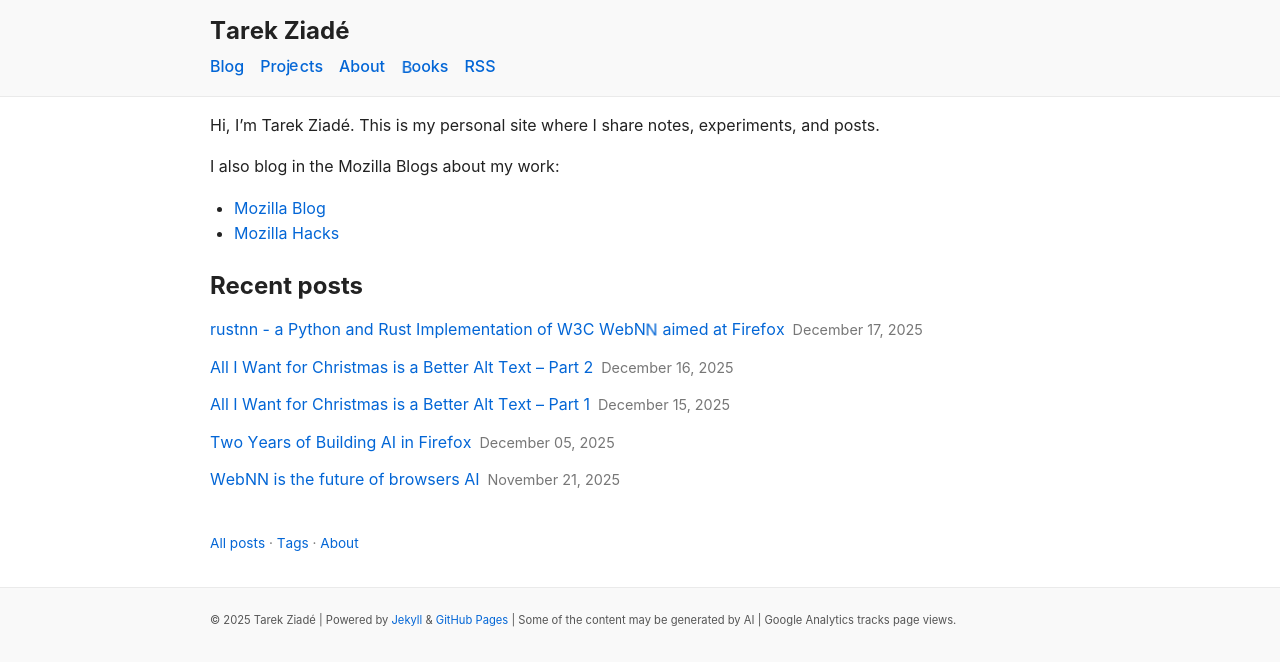
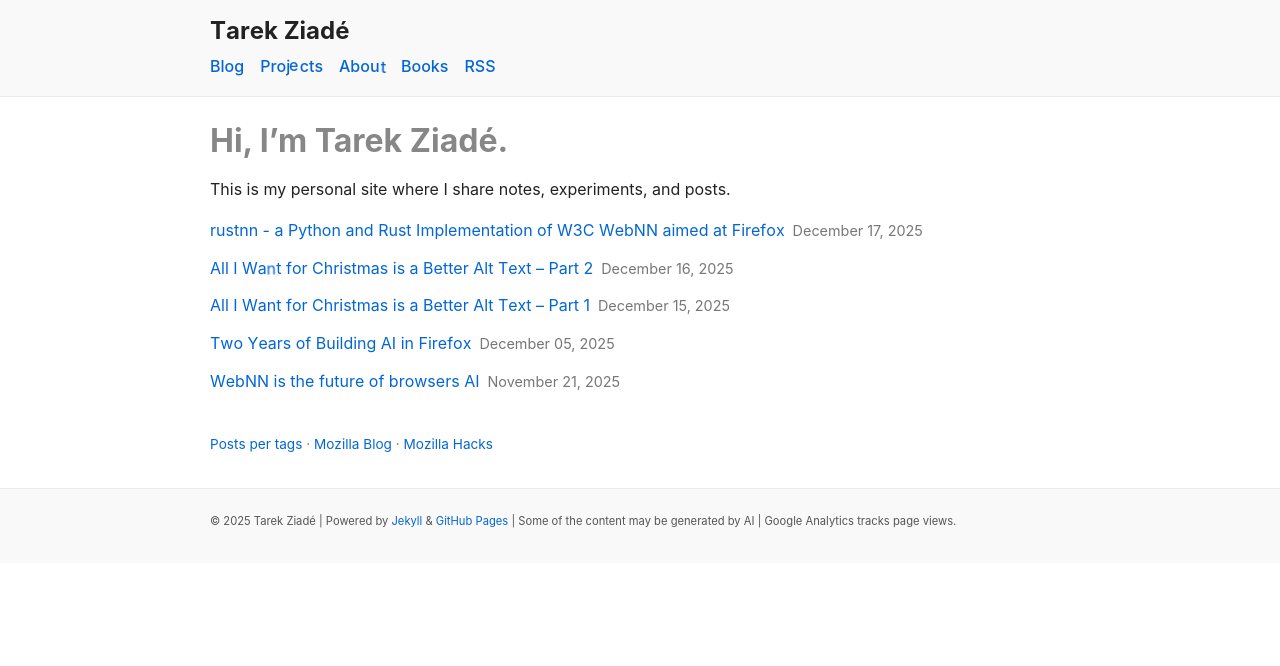
Before and after one commit to tarekziade/tarekziade.github.io, a Jekyll site: the page built from index.html, in a window 1280 px wide. Shown: the top 666 px of the page. Built offline with Jekyll 4.4.1, drawn with Linux system fonts in a browser that asks for light colours; the list of posts is cut into pages by our own code.

Commit message:
attempt to improve front page

```diff
--- a/_includes/header.html
+++ b/_includes/header.html
@@ -6,16 +6,9 @@
 
     <nav class="site-nav">
       <ul>
-        {% if site.data.navigation %}
-          {% for item in site.data.navigation %}
-            <li><a href="{{ item.url | relative_url }}">{{ item.title }}</a></li>
-          {% endfor %}
-        {% else %}
-          <li><a href="{{ '/' | relative_url }}">Home</a></li>
-          <li><a href="{{ '/about/' | relative_url }}">About</a></li>
-          <li><a href="{{ '/blog/' | relative_url }}">Blog</a></li>
-          <li><a href="{{ '/feed.xml' | relative_url }}">RSS</a></li>
-        {% endif %}
+        {% for item in site.data.navigation %}
+          <li><a href="{{ item.url | relative_url }}">{{ item.title }}</a></li>
+        {% endfor %}
       </ul>
     </nav>
   </div>
--- a/assets/css/custom.css
+++ b/assets/css/custom.css
@@ -1,6 +1,18 @@
 /* -----------------------------
    Base styles
 ------------------------------ */
+bigger {
+  font-size: 2.8rem;
+  line-height: 1.3;
+  margin-top: 100px;
+  margin-bottom: 30px;
+  text-align: center;
+  font-weight: 700;
+  position: relative;
+  z-index: 1;
+  animation: heading-in 700ms ease-out forwards;
+}
+
 body {
   font-family: -apple-system, BlinkMacSystemFont, "Segoe UI", Roboto, Helvetica, Arial, sans-serif;
   line-height: 1.6;
@@ -101,6 +113,20 @@ h1, h2, h3, h4, h5 {
   margin-top: 1.5rem;
   margin-bottom: 0.75rem;
   line-height: 1.25;
+}
+
+/* Pulsing animation for headings */
+@keyframes pulse {
+  0%, 100% {
+    color: #222;
+  }
+  50% {
+    color: #888;
+  }
+}
+
+h1, h2, h3 {
+  animation: pulse 3s ease-in-out infinite;
 }
 
 p {
--- a/index.html
+++ b/index.html
@@ -3,17 +3,10 @@ layout: page
 title: Home
 ---
 
-<p>Hi, I’m {{ site.title }}. This is my personal site where I share notes, experiments, and posts.</p>
+<h1 style="bigger">Hi, I’m {{ site.title }}.</h1>
 
-<p>I also blog in the Mozilla Blogs about my work:</p>
+<p>This is my personal site where I share notes, experiments, and posts.</p>
 
-
-<ul>
-  <li><a href="https://blog.mozilla.org/en/author/tziademozilla-com/">Mozilla Blog</a></li>
-  <li><a href="https://hacks.mozilla.org/author/tziademozilla-com">Mozilla Hacks</a></li>
-</ul>
-
-<h2>Recent posts</h2>
 <ul class="recent-posts">
   {% assign recent = site.posts | slice: 0, 5 %}
   {% for post in recent %}
@@ -25,7 +18,7 @@ title: Home
 </ul>
 
 <p class="home-nav">
-  <a href="{{ '/blog/' | relative_url }}">All posts</a> ·
-  <a href="{{ '/tags/' | relative_url }}">Tags</a> ·
-  <a href="{{ '/about/' | relative_url }}">About</a>
+  <a href="{{ '/tags/' | relative_url }}">Posts per tags</a> ·
+  <a href="https://blog.mozilla.org/en/author/tziademozilla-com/">Mozilla Blog</a> ·
+  <a href="https://hacks.mozilla.org/author/tziademozilla-com">Mozilla Hacks</a>
 </p>
```
